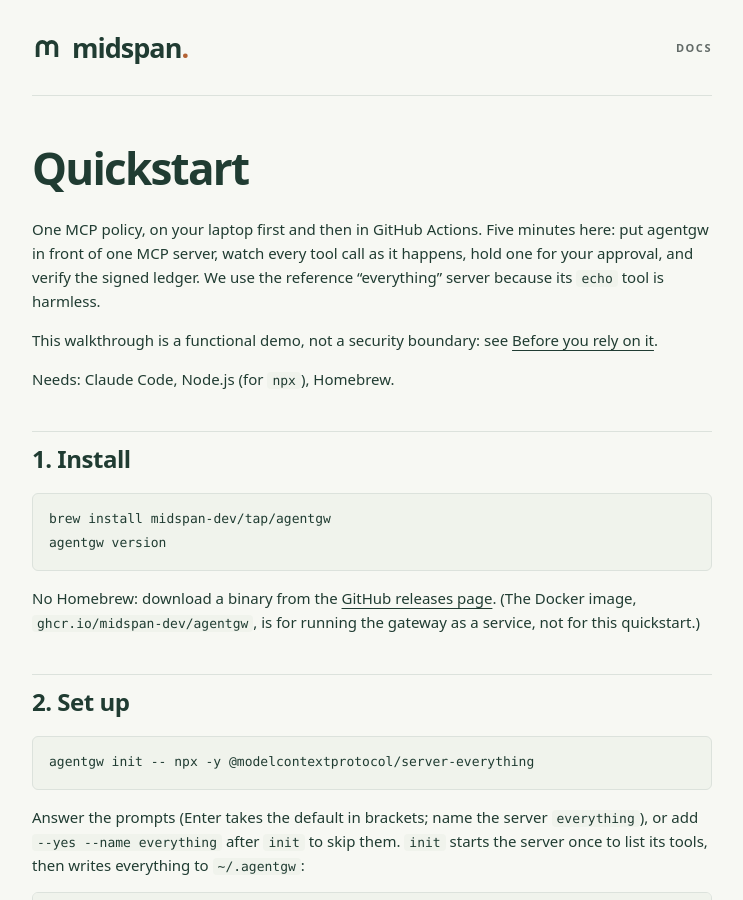
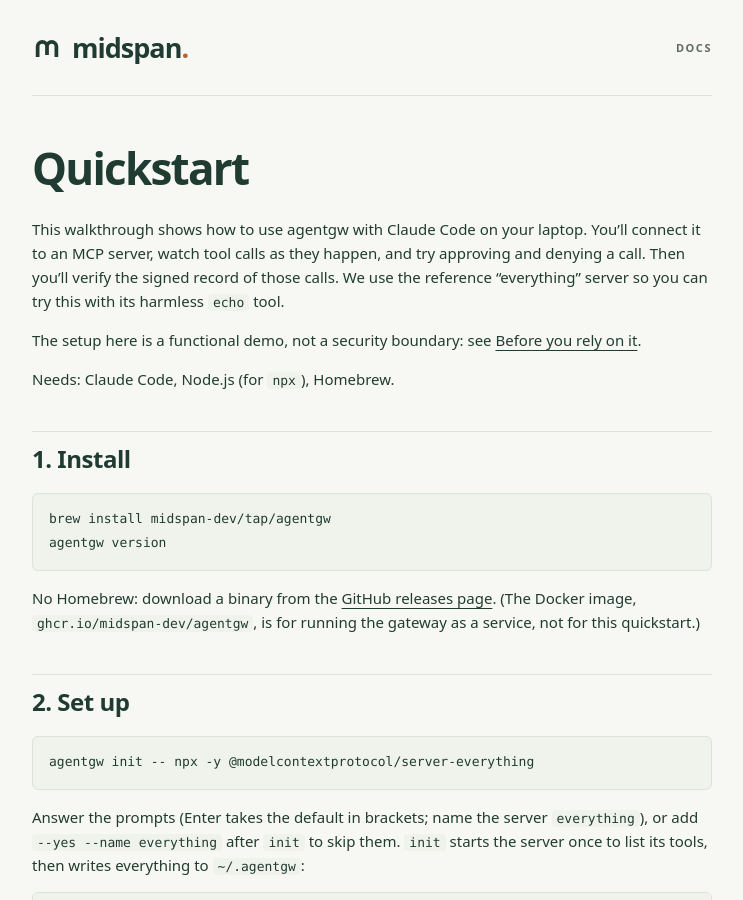
Before and after one commit to midspan-dev/agentgw, a Jekyll site: the page built from docs/quickstart.md, in a window 1280 px wide and 900 px high. Shown: the whole window, without its empty margins (268-1011 px from the left). Built offline with Jekyll 4.4.1, drawn with Linux system fonts in a browser that asks for light colours; our own code applies the rules of GitHub Pages for plain Markdown files.

Commit message:
GHA copy changes
Exported from private 73b0530

```diff
--- a/docs/quickstart.md
+++ b/docs/quickstart.md
@@ -1,11 +1,12 @@
 # Quickstart
 
-One MCP policy, on your laptop first and then in GitHub Actions. Five minutes
-here: put agentgw in front of one MCP server, watch every tool call as
-it happens, hold one for your approval, and verify the signed ledger. We use
-the reference "everything" server because its `echo` tool is harmless.
+This walkthrough shows how to use agentgw with Claude Code on your laptop.
+You'll connect it to an MCP server, watch tool calls as they happen, and try
+approving and denying a call. Then you'll verify the signed record of those
+calls. We use the reference "everything" server so you can try this with its
+harmless `echo` tool.
 
-This walkthrough is a functional demo, not a security boundary: see
+The setup here is a functional demo, not a security boundary: see
 [Before you rely on it](#before-you-rely-on-it).
 
 Needs: Claude Code, Node.js (for `npx`), Homebrew.
```
